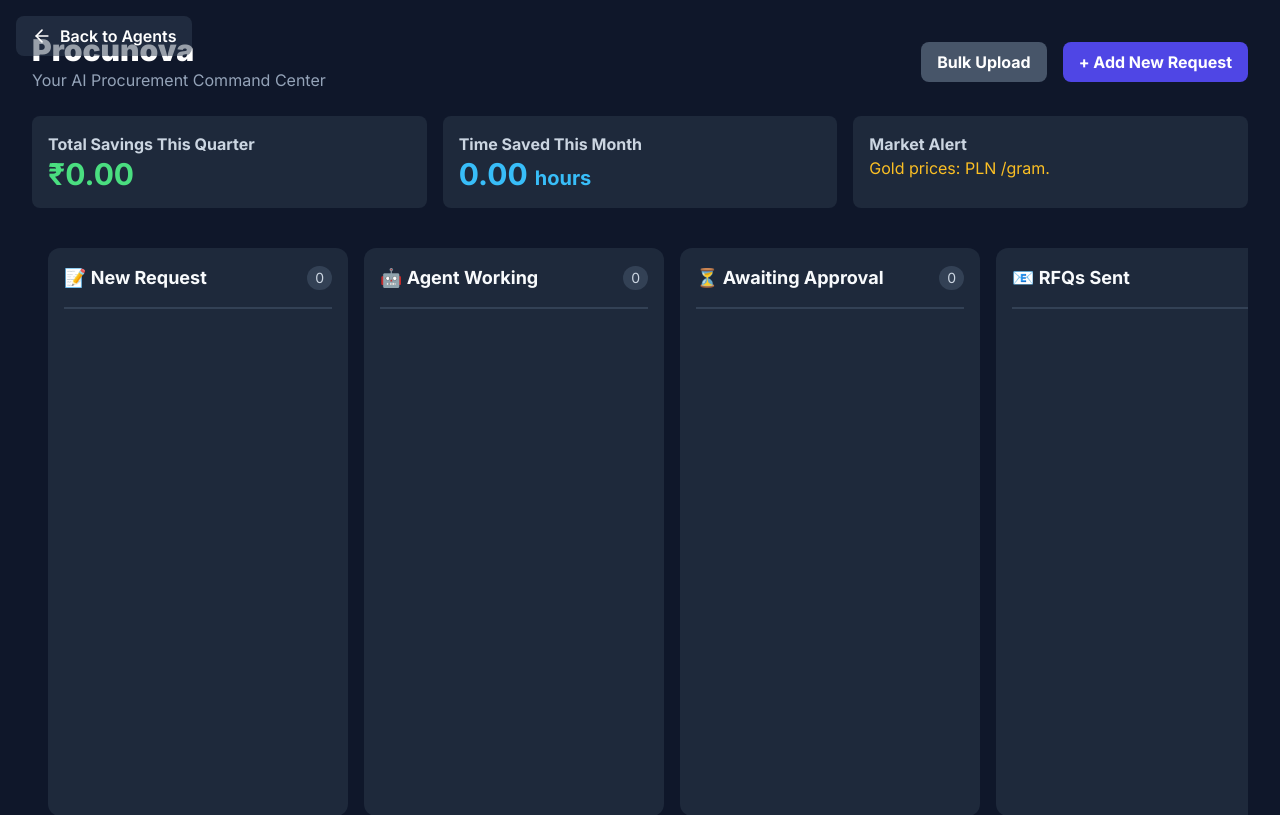
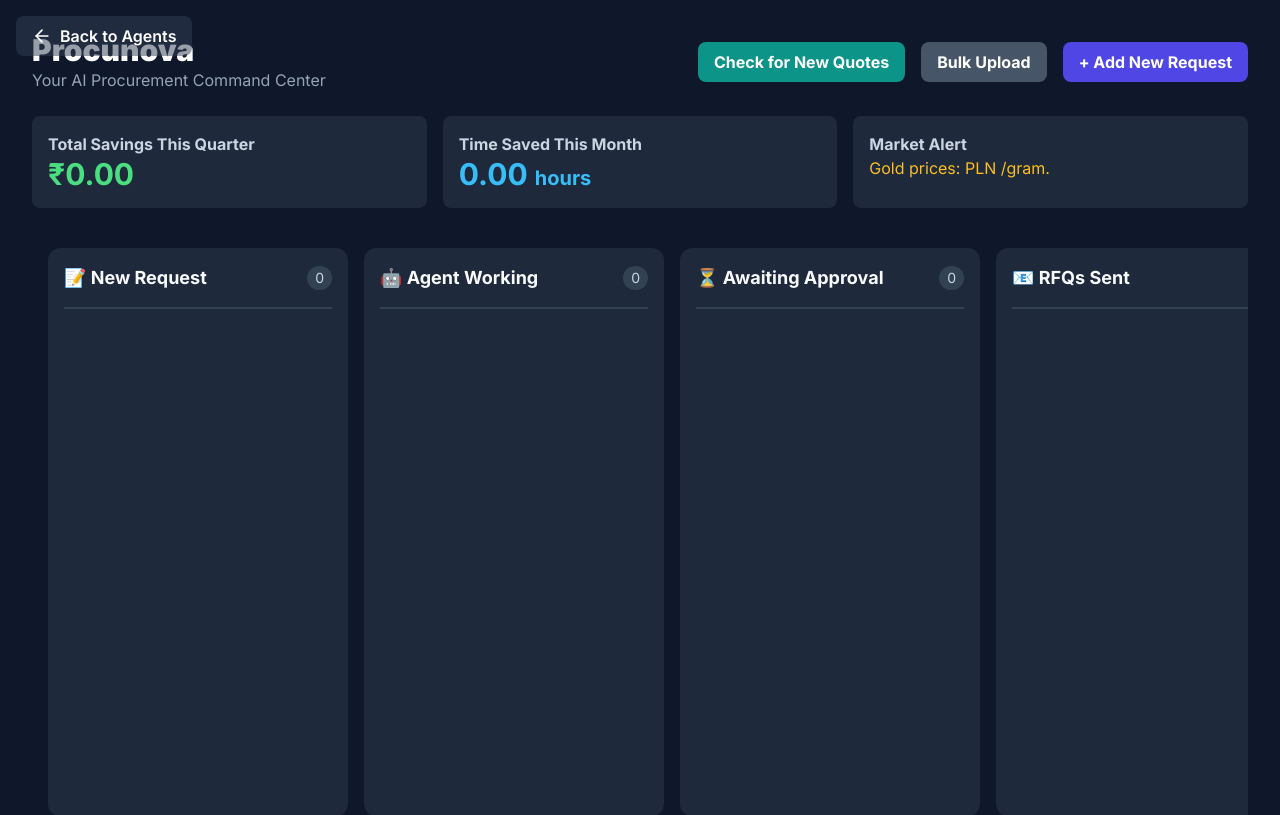
Before and after one commit to KalikaML/Kaliagent, a Django app: page /procurement/ in a window 1280 px wide. Shown: the top 815 px of the page. Run offline with Django 4.2, Linux system fonts and the light colour scheme; data that the repository does not hold is empty; some libraries are stand-ins or nearby versions.

Commit message:
dashboard and procurement.js updated

```diff
--- a/AI_agent_center/procurement/static/procurement/js/procurement.js
+++ b/AI_agent_center/procurement/static/procurement/js/procurement.js
@@ -36,7 +36,10 @@ document.addEventListener('DOMContentLoaded', () => {
                 if (e.target.files.length > 0) this.fileUploadStatus.textContent = `File selected: ${e.target.files[0].name}`;
             });
 
-            this.checkAllQuotesBtn.addEventListener('click', () => this.runCheckAllRfqs());
+            // ✨ FIX: Check if the button exists before adding an event listener to prevent a crash.
+            if (this.checkAllQuotesBtn) {
+                this.checkAllQuotesBtn.addEventListener('click', () => this.runCheckAllRfqs());
+            }
 
             this.kanbanBoard.addEventListener('click', (e) => {
                 const card = e.target.closest('.kanban-card');
--- a/AI_agent_center/procurement/templates/procurement/dashboard.html
+++ b/AI_agent_center/procurement/templates/procurement/dashboard.html
@@ -35,6 +35,9 @@
         <p class="text-slate-400">Your AI Procurement Command Center</p>
     </div>
     <div class="flex items-center gap-4 mt-4 md:mt-0">
+        <button id="check-all-quotes-btn" class="bg-teal-600 hover:bg-teal-500 text-white font-bold py-2 px-4 rounded-lg transition-colors">
+            Check for New Quotes
+        </button>
         <button id="bulk-upload-btn" class="bg-slate-600 hover:bg-slate-500 text-white font-bold py-2 px-4 rounded-lg transition-colors">
             Bulk Upload
         </button>
```
Lines whose indentation alone changed are shown as unchanged.
